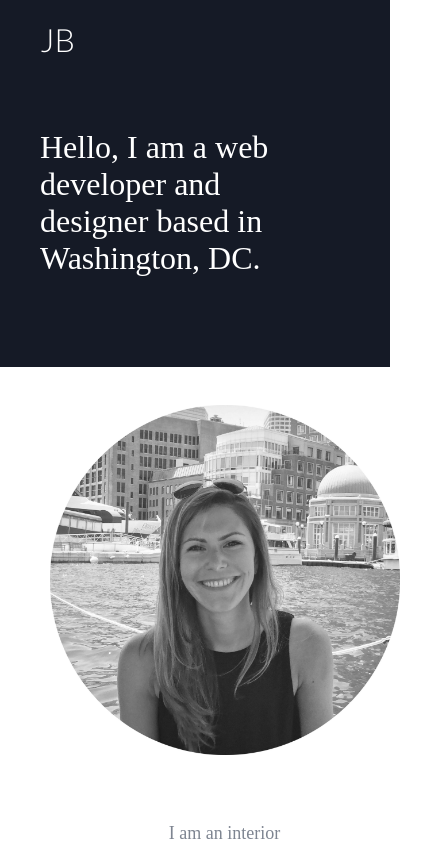
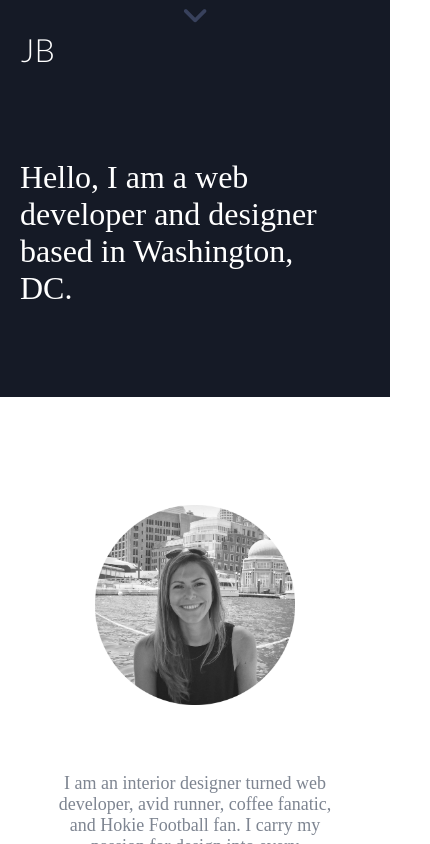
Before and after one commit to jenboyd/portfolio-react, a React (Create React App) app: page /about in a window 390 px wide. Shown: the top 844 px of the page, 430 px wide, since content can reach past the window. Built offline with nearby package versions, Linux system fonts and the light colour scheme; a web font is replaced by a local one.

Commit message:
Add mobile nav

```diff
--- a/src/components/App.js
+++ b/src/components/App.js
@@ -17,6 +17,7 @@ class App extends React.Component {
     return (
       <Router>
         <div>
+
           <Nav />
           <div className='container'>
             <div className='route-container'>
--- a/src/components/Nav.js
+++ b/src/components/Nav.js
@@ -7,6 +7,18 @@ import {
 } from 'react-router-dom';
 
 class Nav extends React.Component {
+  constructor() {
+    super()
+    this.state = {
+      mobileMenu: false
+    }
+  }
+
+  toggleMenu() {
+    const currentState = this.state.mobileMenu;
+    this.setState({ mobileMenu: !currentState })
+  }
+
   render() {
 
     $(window).scroll(function() {
@@ -25,6 +37,17 @@ class Nav extends React.Component {
       <div className='nav'>
 
         <div className='home'>
+
+          <div className={`nav-mobile-wrapper ${this.state.mobileMenu ? '' : 'collapse'} `}>
+              <Link to="/" className='nav-link' onClick={() => this.toggleMenu()}>Projects</Link>
+              <Link to="/resume" className='nav-link' onClick={() => this.toggleMenu()}>Resume</Link>
+              <Link to="/about" className='nav-link' onClick={() => this.toggleMenu()}>About</Link>
+          </div>
+
+          <div className='nav-mobile-menu-button' onClick={() => this.toggleMenu()}>
+            <i className="fa fa-angle-down" aria-hidden="true"></i>
+          </div>
+
           <div className='logo'>
             <h1>jb</h1>
           </div>
--- a/src/index.css
+++ b/src/index.css
@@ -11,6 +11,9 @@ body {
   .container.collapse {
     transition: all 1s;
     margin: 0px auto; }
+  @media only screen and (max-width: 500px) {
+    .container {
+      margin: 475px auto; } }
 
 .route-container {
   width: 90%;
@@ -65,6 +68,12 @@ a {
       visibility: visible;
       height: auto;
       transition: all .5s; }
+  .nav .nav-mobile-menu-button {
+    display: none; }
+  .nav .nav-mobile-wrapper {
+    transition: all .5s;
+    visibility: collapse;
+    height: 0px; }
   .nav .nav-links-wrapper {
     width: 50%;
     display: flex;
@@ -85,14 +94,51 @@ a {
     height: 0;
     visibility: hidden;
     margin: 0;
-    color: transparent; }
+    color: transparent;
+    padding: 0px; }
   @media only screen and (max-width: 500px) {
-    .nav .home {
-      width: 100%; }
-      .nav .home h2 {
-        width: 100%; }
-    .nav .nav-links-wrapper {
-      display: none; } }
+    .nav {
+      padding: 0px; }
+      .nav .nav-mobile-menu-button {
+        display: flex;
+        color: #38415C;
+        justify-content: center;
+        background-color: #151A26; }
+      .nav .fa {
+        font-size: 30px; }
+      .nav .nav-mobile-wrapper {
+        width: 100%;
+        transition: all .2s;
+        visibility: visible;
+        height: 140px;
+        display: flex;
+        flex-direction: column; }
+        .nav .nav-mobile-wrapper .nav-link {
+          visibility: visible;
+          height: 35px;
+          transition: all .2s;
+          background-color: #2A3145;
+          text-transform: uppercase;
+          padding: 15px;
+          color: white;
+          font-size: 14px; }
+        .nav .nav-mobile-wrapper.collapse {
+          transition: all .2s;
+          visibility: collapse;
+          height: 0px; }
+          .nav .nav-mobile-wrapper.collapse .nav-link {
+            transition: all .2s;
+            visibility: collapse;
+            height: 0px;
+            color: transparent; }
+      .nav .home {
+        width: 100%;
+        padding-right: 0px; }
+        .nav .home .logo,
+        .nav .home h2 {
+          padding: 0px 0px 20px 20px; }
+      .nav .nav-links-wrapper {
+        display: none; } }
 
 .about {
   display: flex; }
@@ -111,6 +157,11 @@ a {
     color: #7E8591; }
   .about img {
     height: 350px; }
+  @media only screen and (max-width: 500px) {
+    .about p {
+      width: 100%; }
+    .about img {
+      height: 200px; } }
 
 .resume-text {
   display: flex;
@@ -161,6 +212,9 @@ a {
     margin: 20px auto 0px auto; }
   .resume-text .experience li {
     margin-bottom: 20px; }
+  @media only screen and (max-width: 500px) {
+    .resume-text {
+      width: auto; } }
 
 .projects {
   display: flex;
@@ -218,6 +272,9 @@ a {
     text-align: center; }
   .projects .interior-links:hover {
     color: #7E8591; }
+  @media only screen and (max-width: 500px) {
+    .projects {
+      width: 95%; } }
 
 .interior-design {
   font-size: 16px;
--- a/src/index.scss
+++ b/src/index.scss
@@ -3,6 +3,8 @@ $base-grey: #333333;
 $light-grey: #BBB;
 $medium-grey: #999999;
 $black-blue: #151A26;
+$black-blue-medium: #2A3145;
+$black-blue-light: #38415C;
 $grey-blue: #7E8591;
 
 
@@ -21,6 +23,10 @@ body {
   &.collapse {
     transition: all 1s;
     margin: 0px auto;
+  }
+
+  @media only screen and (max-width: 500px) {
+    margin: 475px auto;
   }
 }
 
@@ -86,6 +92,14 @@ a {
       transition: all .5s;
     }
   }
+  .nav-mobile-menu-button {
+    display: none;
+  }
+  .nav-mobile-wrapper {
+    transition: all .5s;
+    visibility: collapse;
+    height: 0px;
+  }
   .nav-links-wrapper {
     width: 50%;
     display: flex;
@@ -112,19 +126,62 @@ a {
         visibility: hidden;
         margin: 0;
         color: transparent;
+        padding: 0px;
       }
     }
   }
 
   @media only screen and (max-width: 500px) {
+    padding: 0px;
+    .nav-mobile-menu-button {
+      display: flex;
+      color: $black-blue-light;
+      justify-content: center;
+      background-color: $black-blue;
+    }
+    .fa {
+      font-size: 30px;
+    }
+    .nav-mobile-wrapper {
+      width: 100%;
+      transition: all .2s;
+      visibility: visible;
+      height: 140px;
+      display: flex;
+      flex-direction: column;
+      .nav-link {
+        visibility: visible;
+        height: 35px;
+        transition: all .2s;
+        background-color: $black-blue-medium;
+        text-transform: uppercase;
+        padding: 15px;
+        color: white;
+        font-size: 14px;
+      }
+      &.collapse {
+        transition: all .2s;
+        visibility: collapse;
+        height: 0px;
+        .nav-link {
+          transition: all .2s;
+          visibility: collapse;
+          height: 0px;
+          color: transparent;
+        }
+      }
+    }
     .home {
       width: 100%;
-      h2 { width: 100%; }
+      padding-right: 0px;
+      .logo,
+      h2 {
+        padding: 0px 0px 20px 20px;
+      }
     }
     .nav-links-wrapper {
       display: none;
     }
-
   }
 }
 
@@ -147,6 +204,14 @@ a {
   }
   img {
     height: 350px;
+  }
+  @media only screen and (max-width: 500px) {
+    p {
+      width: 100%;
+    }
+    img {
+      height: 200px;
+    }
   }
 }
 
@@ -214,6 +279,9 @@ a {
     li {
       margin-bottom: 20px;
     }
+  }
+  @media only screen and (max-width: 500px) {
+    width: auto;
   }
 }
 .projects {
@@ -292,6 +360,11 @@ a {
   .interior-links:hover {
    color: $grey-blue;
   }
+
+
+  @media only screen and (max-width: 500px) {
+    width: 95%;
+  }
 }
 
 .interior-design {
```
